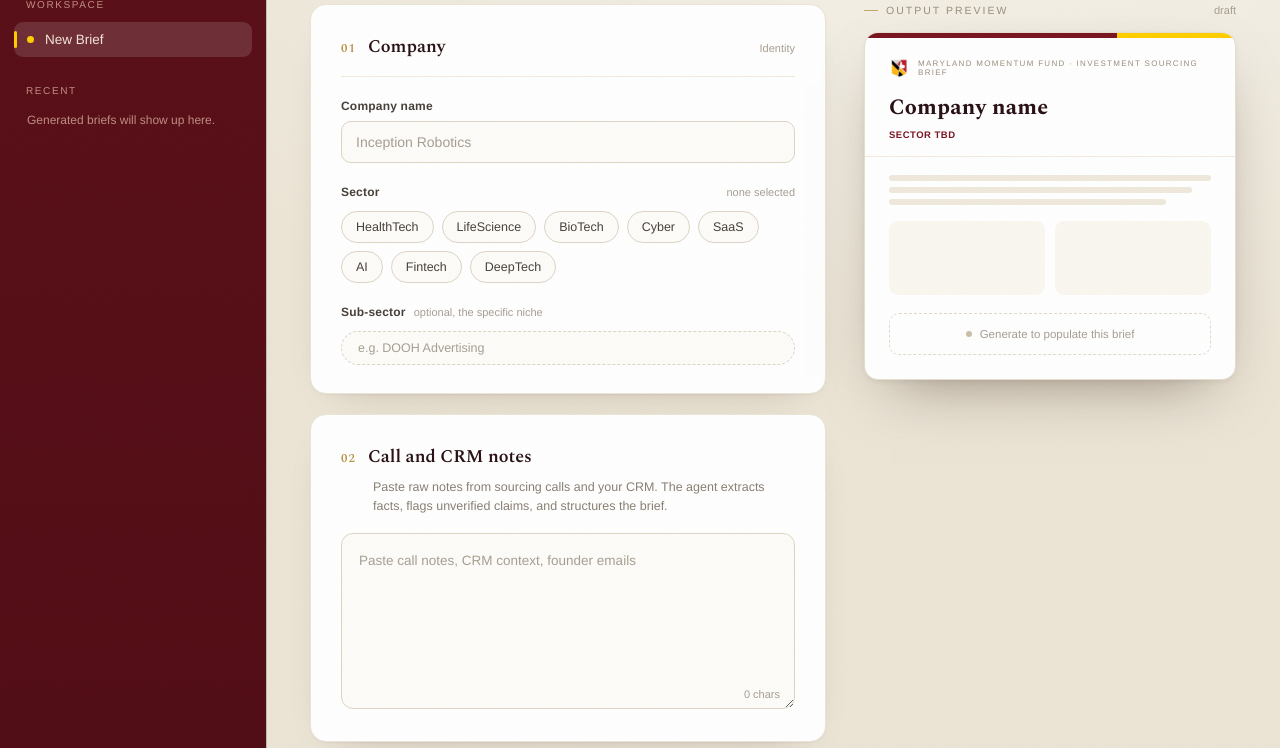
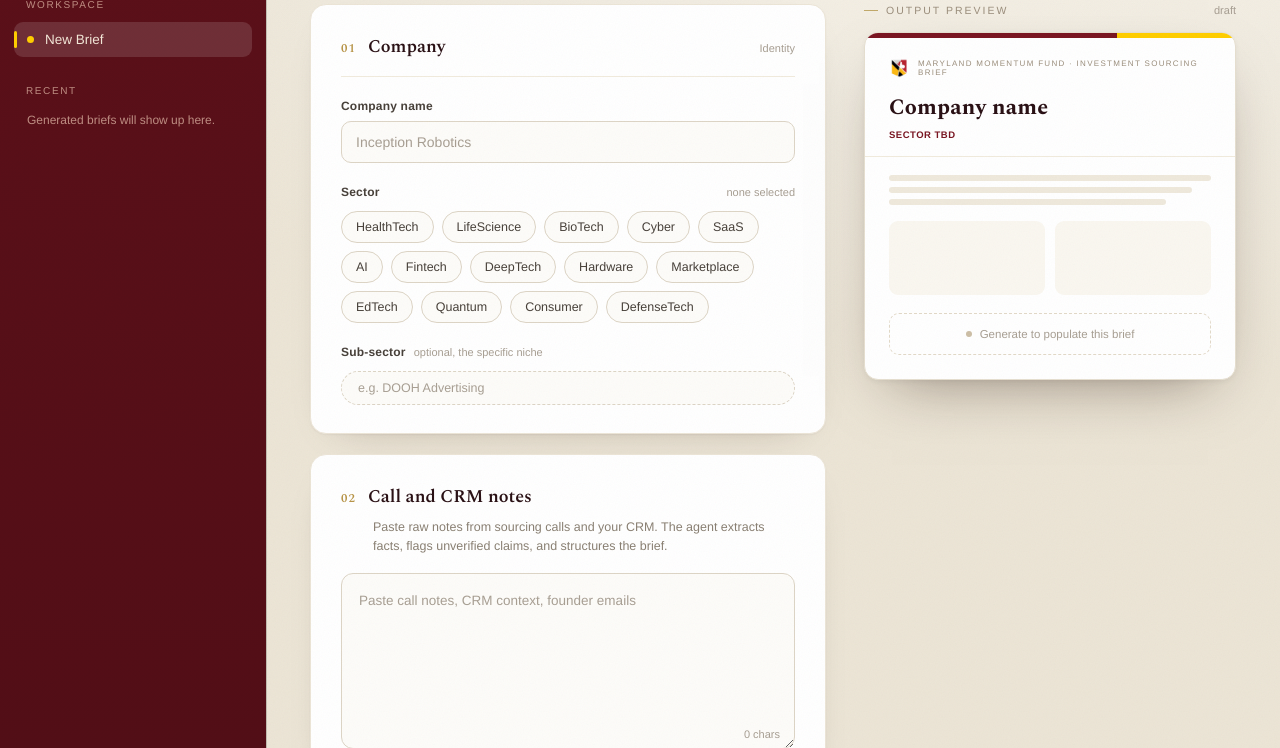
Before and after one commit to kennethyeaher/mmf-onepager-agent, a Flask app: page / in a window 1280 px wide. Shown: the part 125-873 px from the top of the page. Run offline with Flask 3, Linux system fonts and the light colour scheme.

Commit message:
add more sector options

```diff
--- a/templates/index.html
+++ b/templates/index.html
@@ -85,6 +85,12 @@
                 <button class="chip" type="button" data-sector="AI">AI</button>
                 <button class="chip" type="button" data-sector="Fintech">Fintech</button>
                 <button class="chip" type="button" data-sector="DeepTech">DeepTech</button>
+                <button class="chip" type="button" data-sector="Hardware">Hardware</button>
+                <button class="chip" type="button" data-sector="Marketplace">Marketplace</button>
+                <button class="chip" type="button" data-sector="EdTech">EdTech</button>
+                <button class="chip" type="button" data-sector="Quantum">Quantum</button>
+                <button class="chip" type="button" data-sector="Consumer">Consumer</button>
+                <button class="chip" type="button" data-sector="DefenseTech">DefenseTech</button>
               </div>
             </div>
 
```
